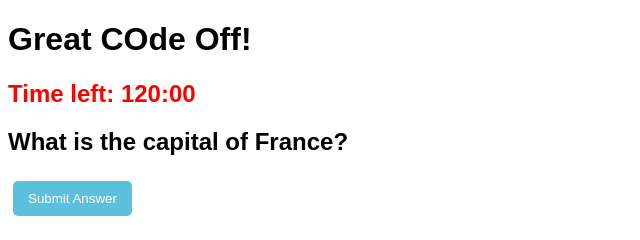
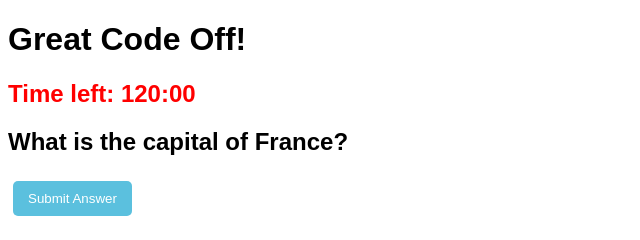
Before and after one commit to sawan07/competition-website, a plain HTML site: page index.html in a window 1280 px wide. Shown: the top 240 px of the page, 0-640 px from the left. Drawn offline with Linux system fonts and the light colour scheme.

Commit message:
updating competition name

```diff
--- a/index.html
+++ b/index.html
@@ -13,7 +13,7 @@
 </head>
 <button id="startTimerButton" style="position: fixed; bottom: 20px; left: 20px;" onclick="startTimer()">Start Timer</button>
 <button id="endTimerButton" style="display: none; position: fixed; bottom: 20px; right: 20px;" onclick="endTimerAndGenerateCSV()">End Timer & Generate CSV</button>
-    <h1>Great COde Off!</h1>
+    <h1>Great Code Off!</h1>
     <div id="timer">Time left: <span id="time">120:00</span></div>
     <h2 id="challengeQuestion"></h2>
         <div id="inputFields" style="display: none;">
```
